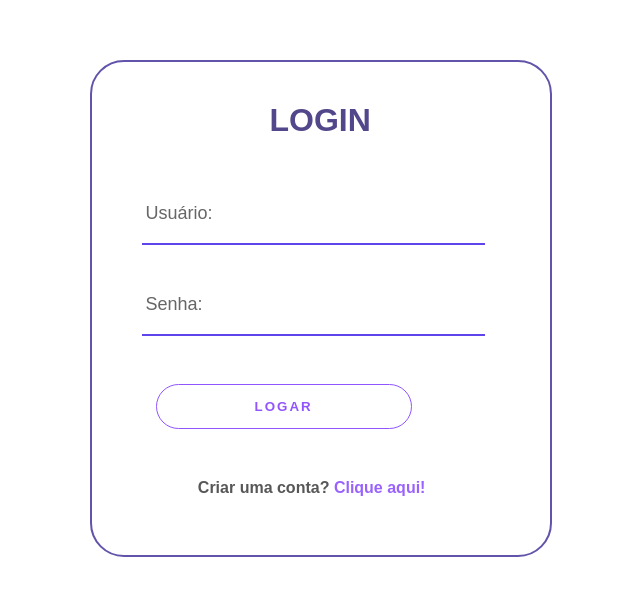
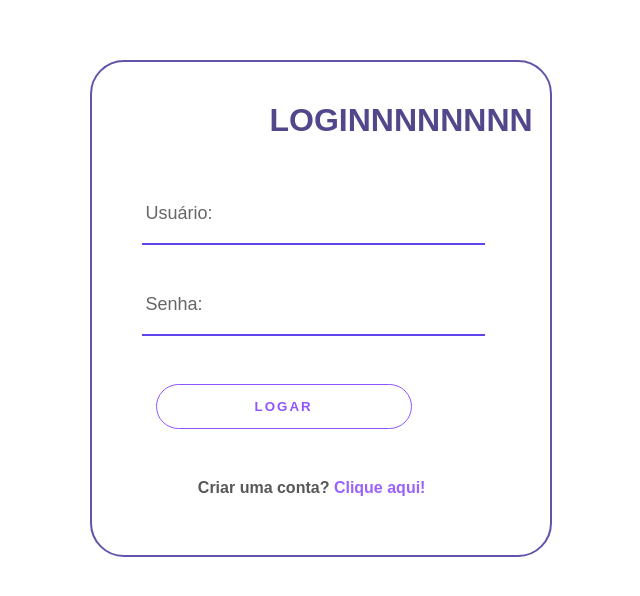
Before and after one commit to lucaslimaTI/tcclavajato, a plain HTML site: page login/login.html in a window 1280 px wide. Shown: the part 120-716 px from the top of the page, without its empty margins (338-978 px from the left). Drawn offline with Linux system fonts and the light colour scheme.

Commit message:
LOGINNNNNN

```diff
--- a/login/login.html
+++ b/login/login.html
@@ -12,7 +12,7 @@
     <div class="container-cadastro">
         <div class="card-cadastro">
             <div class="alinhar-elementos">
-                <h1>LOGIN</h1>
+                <h1>LOGINNNNNNNN</h1>
                 <form action="">
                     <input type="text" placeholder="Usuário:"> <br>
                     <input type="password" id="pass" placeholder="Senha:"> <br>
```
